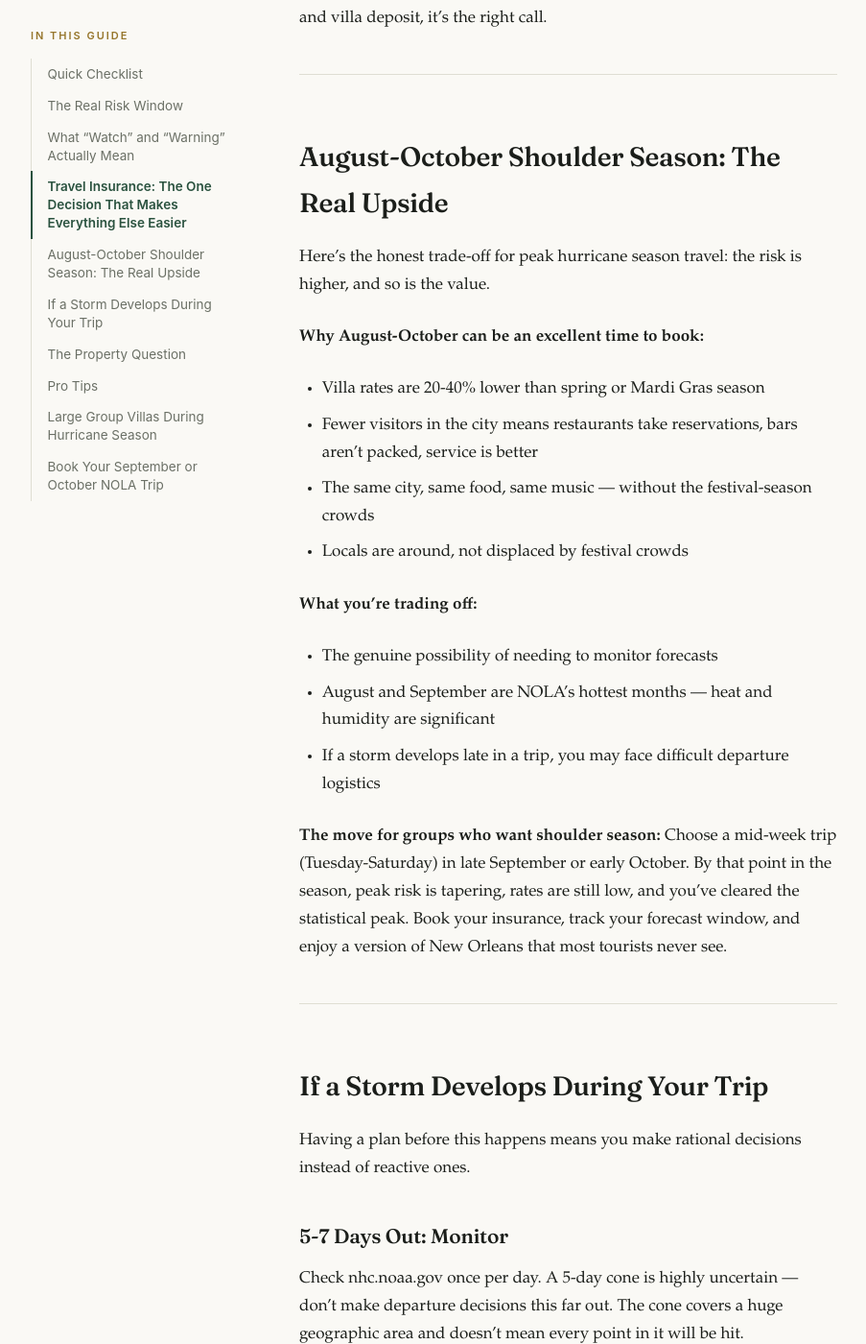
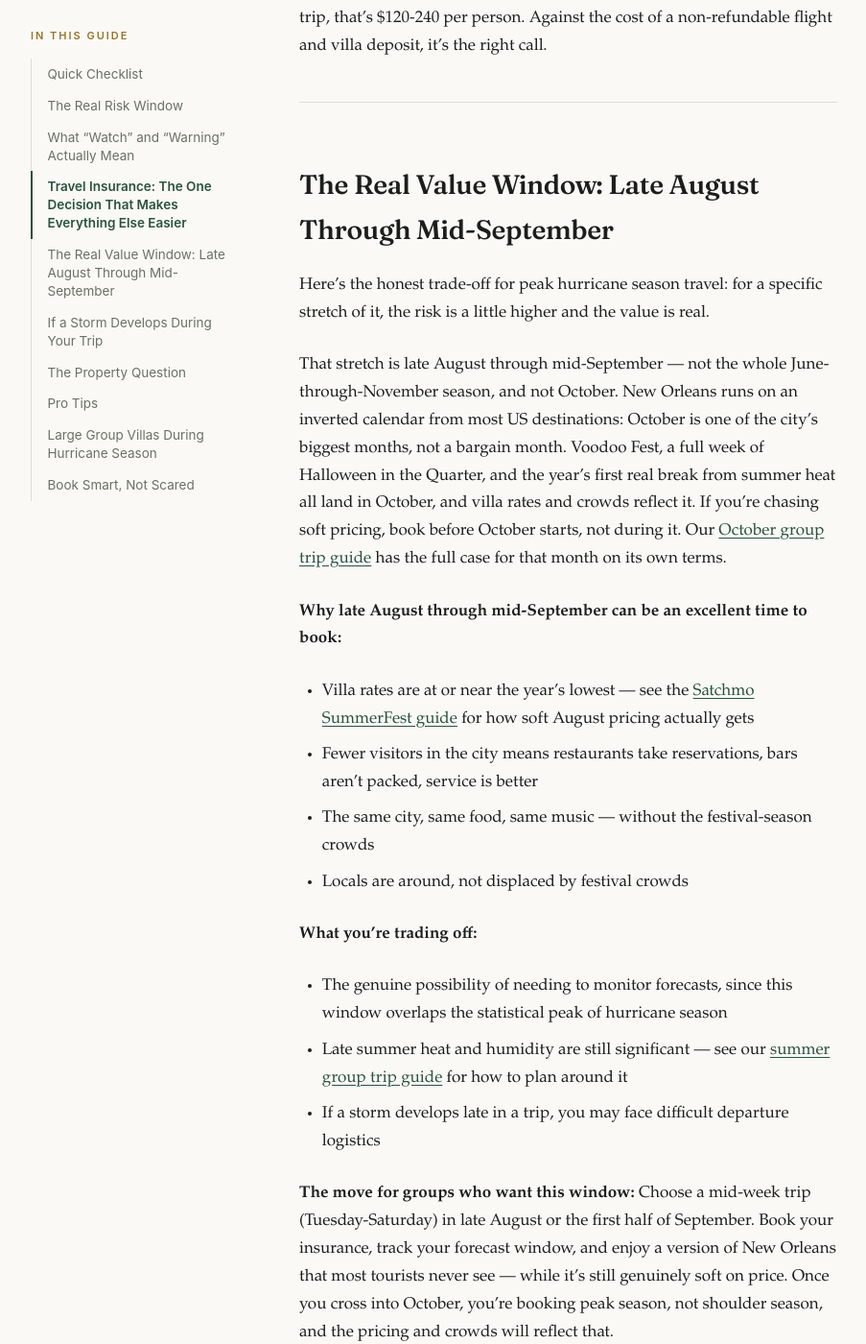
Before and after one commit to sjworth-dev/nola-group-travel, a Jekyll site: the page built from _guides/nola-group-hurricane-season-guide.md, in a window 1280 px wide and 1400 px high, scrolled down 4382 px. Shown: the whole window at 96% size, without its empty margins (70-973 px from the left). Built offline with Jekyll 4.4.1, drawn with Linux system fonts in a browser that asks for light colours; some of the changed text lies outside the part shown.

Commit message:
expand: fix shoulder-season framing in hurricane-season-guide.md
Rewrites the seasonal claims throughout to match the site's Seasonality
Ground Truth: the genuine value window is late August through
mid-September, not "August-October" — October is peak season (Voodoo
Fest, Halloween week, best weather), not shoulder. Adds inline links to
the October, Satchmo SummerFest, and summer trip guides, and fixes the
final CTA to point at /where-to-stay/. Flags shoulder-season-guide.md
and nola-group-october-guide.md in ROADMAP.md as carrying the same
October-as-bargain error for a future refresh.

```diff
--- a/_guides/nola-group-hurricane-season-guide.md
+++ b/_guides/nola-group-hurricane-season-guide.md
@@ -1,10 +1,10 @@
 ---
 title: "New Orleans Group Travel During Hurricane Season"
-description: "Honest hurricane season planning guide for large groups: June-November risk windows, what 'tropical storm watch' actually means for your trip, the travel insurance question, and how to make August-October shoulder season work."
+description: "Honest hurricane season planning guide for large groups: June-November risk windows, what 'tropical storm watch' actually means for your trip, the travel insurance question, and how to use the real late-summer value window."
 category: "Planning & Logistics"
 card_title: "Hurricane Season Guide"
-card_description: "The honest risk breakdown, what watches and warnings actually mean, and how to use shoulder season to your advantage."
-date: 2026-06-20
+card_description: "The honest risk breakdown, what watches and warnings actually mean, and how to use the genuine value window to your advantage."
+date: 2026-07-16
 ---
 
 Hurricane season in New Orleans runs June 1 through November 30. That's half the year. If groups avoided NOLA entirely during those months, the city would have very few visitors from June through November — and it doesn't. People come. Trips happen. Most of them are completely fine.
@@ -20,7 +20,7 @@ The goal of this guide is not to scare you or to pretend the risk doesn't exist.
 - [ ] Know the difference between a watch (conditions possible) and a warning (conditions expected)
 - [ ] Have a group communication plan if conditions require early departure
 - [ ] Know your property's hurricane policy before you book
-- [ ] Understand that August and September have the highest storm risk and the best villa rates
+- [ ] Understand that August through mid-September carries the highest storm risk *and* the year's best villa rates — that trade-off flips once October arrives
 - [ ] If flying into MSY, know your airline's rebooking policy — most waive fees for named storm events
 
 ---
@@ -85,24 +85,26 @@ For group trips, the organizer should confirm that every person in the group has
 
 ---
 
-## August-October Shoulder Season: The Real Upside
+## The Real Value Window: Late August Through Mid-September
 
-Here's the honest trade-off for peak hurricane season travel: the risk is higher, and so is the value.
+Here's the honest trade-off for peak hurricane season travel: for a specific stretch of it, the risk is a little higher and the value is real.
 
-**Why August-October can be an excellent time to book:**
+That stretch is late August through mid-September — not the whole June-through-November season, and not October. New Orleans runs on an inverted calendar from most US destinations: October is one of the city's biggest months, not a bargain month. Voodoo Fest, a full week of Halloween in the Quarter, and the year's first real break from summer heat all land in October, and villa rates and crowds reflect it. If you're chasing soft pricing, book before October starts, not during it. Our [October group trip guide](/guides/nola-group-october-guide/) has the full case for that month on its own terms.
 
-- Villa rates are 20-40% lower than spring or Mardi Gras season
+**Why late August through mid-September can be an excellent time to book:**
+
+- Villa rates are at or near the year's lowest — see the [Satchmo SummerFest guide](/guides/nola-group-satchmo-summerfest-guide/) for how soft August pricing actually gets
 - Fewer visitors in the city means restaurants take reservations, bars aren't packed, service is better
 - The same city, same food, same music — without the festival-season crowds
 - Locals are around, not displaced by festival crowds
 
 **What you're trading off:**
 
-- The genuine possibility of needing to monitor forecasts
-- August and September are NOLA's hottest months — heat and humidity are significant
+- The genuine possibility of needing to monitor forecasts, since this window overlaps the statistical peak of hurricane season
+- Late summer heat and humidity are still significant — see our [summer group trip guide](/guides/nola-group-summer-trip-guide/) for how to plan around it
 - If a storm develops late in a trip, you may face difficult departure logistics
 
-**The move for groups who want shoulder season:** Choose a mid-week trip (Tuesday-Saturday) in late September or early October. By that point in the season, peak risk is tapering, rates are still low, and you've cleared the statistical peak. Book your insurance, track your forecast window, and enjoy a version of New Orleans that most tourists never see.
+**The move for groups who want this window:** Choose a mid-week trip (Tuesday-Saturday) in late August or the first half of September. Book your insurance, track your forecast window, and enjoy a version of New Orleans that most tourists never see — while it's still genuinely soft on price. Once you cross into October, you're booking peak season, not shoulder season, and the pricing and crowds will reflect that.
 
 ---
 
@@ -148,11 +150,11 @@ Both Castleday Retreats and The Syd are purpose-built group properties with esta
 
 3. **"Hurricane season" doesn't mean "hurricane."** The vast majority of hurricane season passes without a storm hitting New Orleans directly. The city has been hit by major storms; it's also had many consecutive years without a significant direct impact. Risk exists and should be planned for — not catastrophized.
 
-4. **August is the hottest month.** If you're booking shoulder season partly because of lower rates, factor in that August in New Orleans means heat indices above 100°F regularly. Pool time is mandatory, not optional. Morning activities before noon; afternoons at the villa.
+4. **August is the hottest month.** If you're booking this window partly because of lower rates, factor in that August in New Orleans means heat indices above 100°F regularly. Pool time is mandatory, not optional. Morning activities before noon; afternoons at the villa.
 
 5. **Local businesses know how to handle this.** Restaurants, bars, and operators in New Orleans have storm protocols. They're not going to be caught off-guard. Ask your accommodation host what their team does in storm prep — it'll reassure you.
 
-6. **The shoulder season savings can fund the insurance.** If you save $500/person by booking in September instead of March, your travel insurance is effectively free. Run the math before deciding that hurricane season is automatically the wrong choice.
+6. **The late-summer savings can fund the insurance.** If you save $500/person by booking in early September instead of March, your travel insurance is effectively free. Run the math before deciding that hurricane season is automatically the wrong choice.
 
 7. **Check the NOAA 14-day outlook, not the 10-day.** Two weeks out, the models are very uncertain but the outlook can tell you whether an active period is developing. More useful as context than as a decision trigger.
 
@@ -162,17 +164,16 @@ Both Castleday Retreats and The Syd are purpose-built group properties with esta
 
 The advantage of a private group villa over individual hotel rooms during hurricane season is coordination. When a watch or warning develops, you're not trying to reach 30 people in 15 different hotel rooms on different floors. You're in one property with one communication chain.
 
-**Castleday Retreats** — Three private villas in the Bywater neighborhood, each with 12 bedrooms, 17 real beds, and 8 baths. Capacity of 14-30 guests per villa. If you need to stage a rapid departure, having the whole group under one roof means one call to the van, one conversation about the plan. Castleday's team has dealt with storm seasons before and has clear protocols. Ask them directly when you book.
+**Castleday Retreats** — Three private villas in the Bywater neighborhood, each with 12 bedrooms, 17 real beds, and 8 baths. Capacity of 14-30 guests per villa. If you need to stage a rapid departure, having the whole group under one roof means one call to the van, one conversation about the plan.
 
 **The Syd** — Multiple villas in the Lower Garden District, each sleeping up to 22 guests. One block from the St. Charles Streetcar. If conditions require an early departure, you're centrally located and well-connected to transportation. The shared courtyard gives the group a natural gathering point for updates and decisions.
 
-For shoulder season shoulder season groups specifically: ask about rate structures for August-October dates. The value proposition is real.
+For groups booking the late-August-to-mid-September window specifically: ask any large-group property about rate structures for those exact dates. The value proposition is real — just don't expect it to still be true once October arrives.
 
 ---
 
-## Book Your September or October NOLA Trip
+## Book Smart, Not Scared
 
-- Castleday Retreats — Bywater, 14-30 guests per villa, private pools, established storm protocols
-- The Syd — Lower Garden District, up to 22 guests, central location, shared outdoor spaces
+Hurricane season isn't a reason to skip New Orleans. It's a reason to buy insurance before any storm has a name, know the difference between a watch and a warning, and pick your dates with the real calendar in mind rather than a generic "fall is shoulder season" assumption that doesn't apply here.
 
-Buy your travel insurance before a storm has a name. Then go enjoy the best rates and the least-crowded version of one of the world's great cities.
+[See where to stay for large groups →](/where-to-stay/)
```
Also changed, not shown: ROADMAP-ARCHIVE.md (+2 -0 lines), ROADMAP.md (+1 -1 lines).
